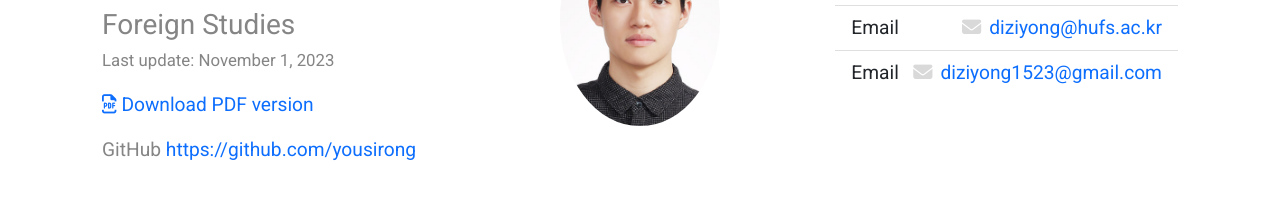
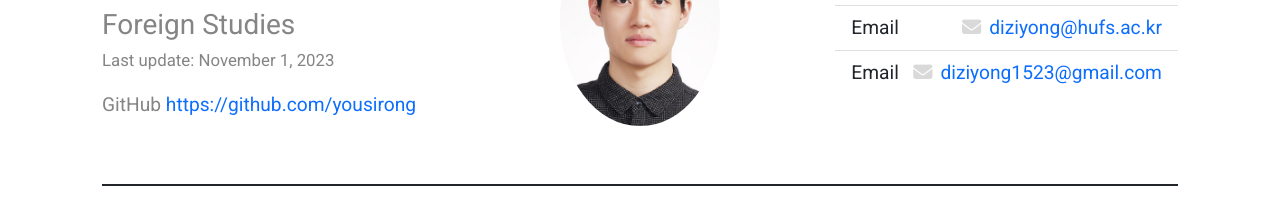
Before and after one commit to yousirong/yousirong_CV, a website: page src/templates/index.html in a window 1280 px wide. Shown: the part 118-330 px from the top of the page. Drawn offline with nearby package versions, Linux system fonts and the light colour scheme; files that its build step writes are made by us from their sources; files whose address does not match are found by name.

Commit message:
20231123

```diff
--- a/src/templates/index.html
+++ b/src/templates/index.html
@@ -27,7 +27,7 @@
                         <time datetime="" class="small">Last update: November 1, 2023</time>
                     </p>
                     <p>
-                        <span class="screen"><a href="june-yong-lee.hankuk-university-of-foreign-studies.pdf"><i class="far fa-file-pdf"></i>Download PDF version</a></span>
+                        <span class="print"><a href="june-yong-lee.hankuk-university-of-foreign-studies.pdf"><i class="far fa-file-pdf"></i>Download PDF version</a></span>
 
                     </p>
                     <p><span class="sreen">GitHub <a href="https://github.com/yousirong">https://github.com/yousirong</a></span></p>
```
